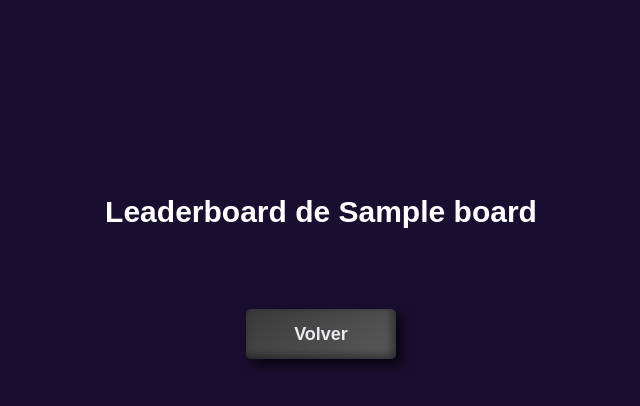
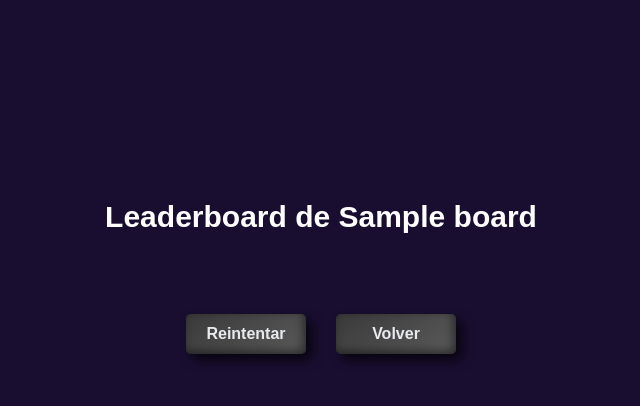
Before and after one commit to Nickdiaz14/Binary-Puzzle, a Flask app: template templates/leaderboard.html in a window 1280 px wide. Shown: the part 133-539 px from the top of the page, without its empty margins (319-959 px from the left). Run offline with Flask 3, Linux system fonts and the light colour scheme; the template is opened without the code that fills it: most values are stand-ins (such as "Sample title", 1, 10 or a date in 2020); some libraries are stand-ins or nearby versions.

Commit message:
Added 'Reintentar button

```diff
--- a/templates/leaderboard.html
+++ b/templates/leaderboard.html
@@ -295,10 +295,20 @@
                 <span id="title" style="font-size: 30px; font-weight: bold; color: #ffffff;">Leaderboard de {{board}}</span>
             </div>
             <label for="matrix-size" style="font-size: 22px; color: #ffffff; font-weight: bold; margin-top: 10px; margin-bottom: 10px">{{ message }}</label>
-            <div id="leaderboard" style="text-align: center;margin-top: 20px;margin-left: 30px"></div>
-            <button onclick="location.href=`/menu?userID=${localStorage.getItem('userId')}`" class="resolver azulito" style="margin-top: 20px;text-align: center; width: 150px; height: 50px; font-size: 18px;">Volver</button>
+            <div id="leaderboard" style="text-align: center;margin-top: 20px;"></div>
+            <div style="text-align:center;" class="botones">
+                <button onclick="reintentar()" class="resolver evaluar">Reintentar</button>
+                <button onclick="location.href=`/menu?userID=${localStorage.getItem('userId')}`" class= "resolver evaluar">Volver</button>
+            </div>
         </div>
         <script>
+            function reintentar() {
+                if (board === "Contrareloj") {
+                    window.location.href = '/time_trial'
+                }else {
+                    window.location.href = '/play'
+                }
+            }
             const best = '{{best}}'
             const Confettiful = function (el) {
                 this.el = el;
```
